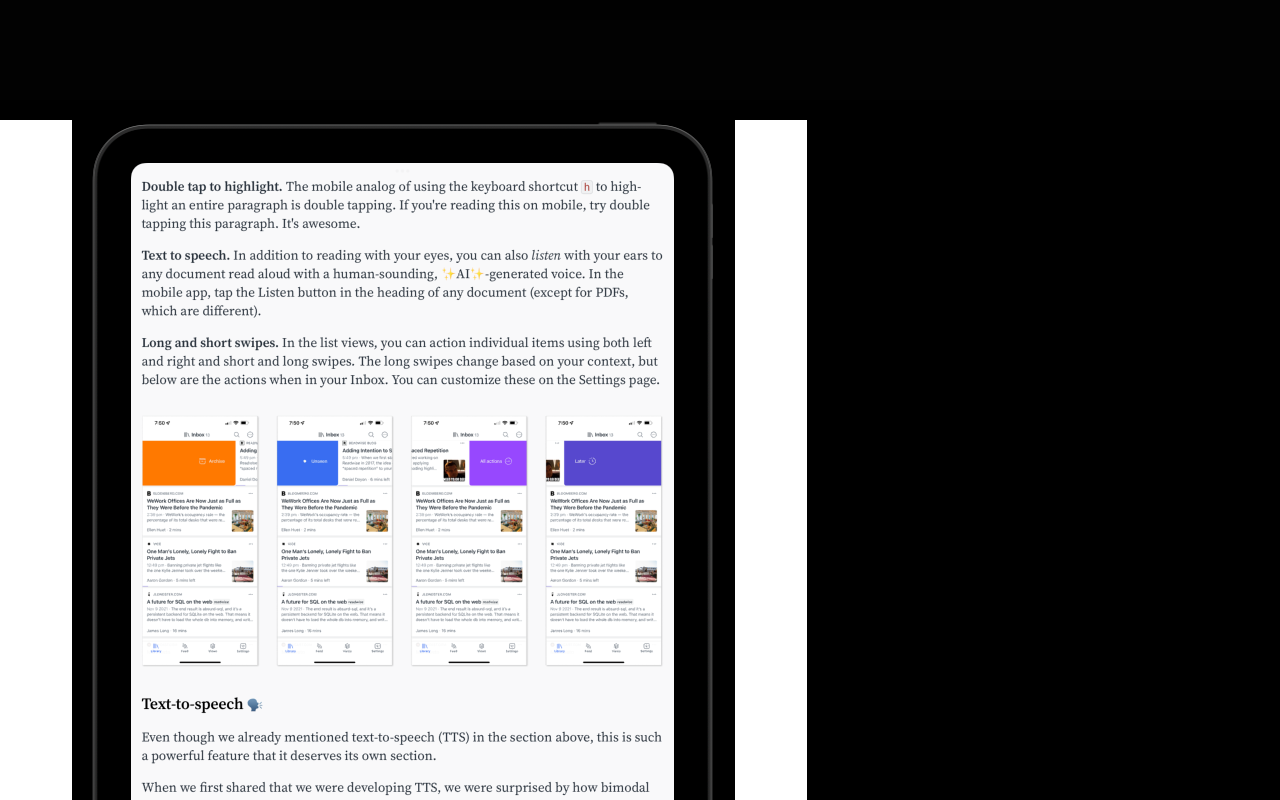
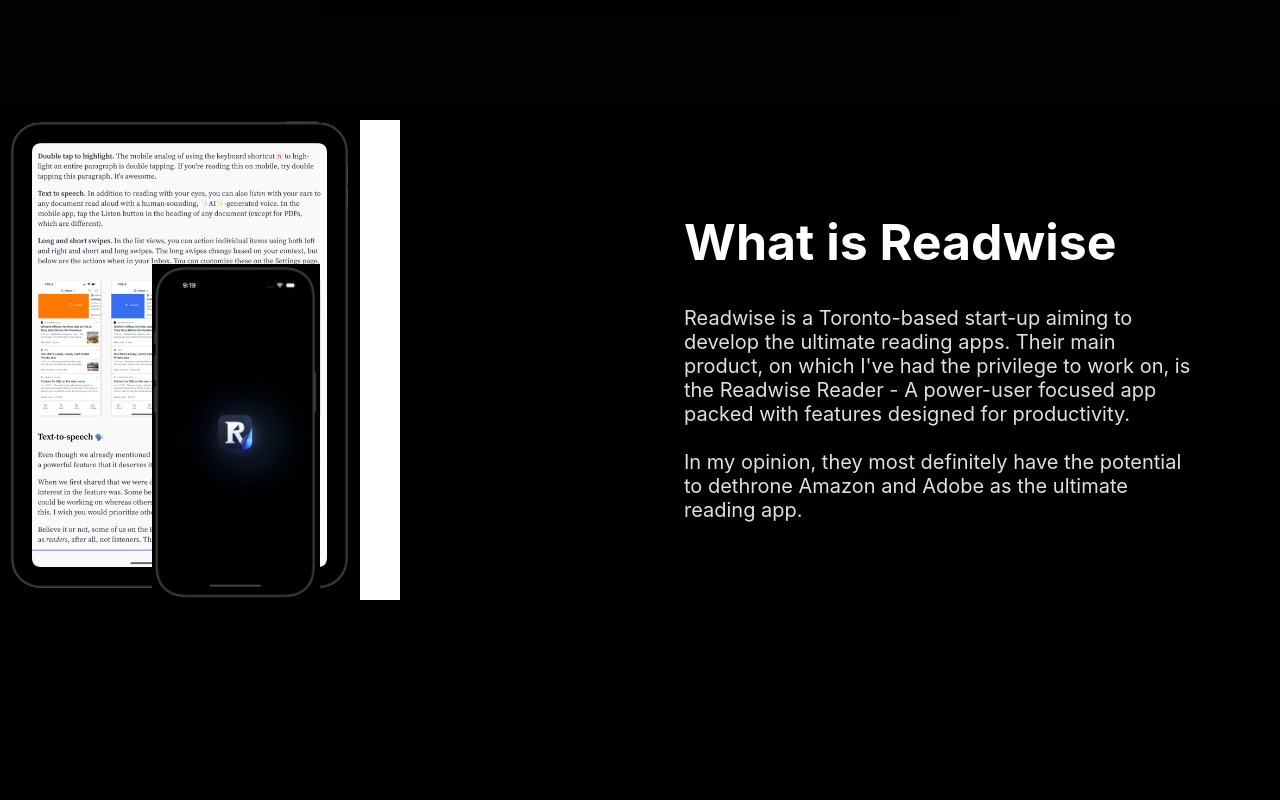
Before and after one commit to alichman/Readwise-Report, a React (Create React App) app in the folder readwise-report/: page / in a window 1280 px wide. Shown: the part 700-1500 px from the top of the page. After the commit the page ends 1320 px from the top, so only its background shows below. Built offline with nearby package versions, Linux system fonts and the light colour scheme.

Commit message:
about stuff v2

```diff
--- a/readwise-report/src/About.css
+++ b/readwise-report/src/About.css
@@ -19,21 +19,26 @@
 .aboutText {
     width: 40%;
     margin: auto calc(20px + 5vw) auto auto;
-    visibility: hidden;
 }
 
 .imgDiv {
-    width: fit-content;
-    height: fit-content;
-    display: block;
+    position: relative;
+    width: 50vh;
+    height: 60vh;
+    overflow: hidden;
     background-color: white;
 }
 
 .phoneImg {
-    height: 60%;
+    position: absolute;
     bottom: 0;
+    right: 20%;
+    height: 70%;
 }
 .ipadImg {
+    position: absolute;
+    bottom: 0;
+    left: 0;
     height: 100%;
-    bottom: 0;
+    object-fit: cover;
 }
```
